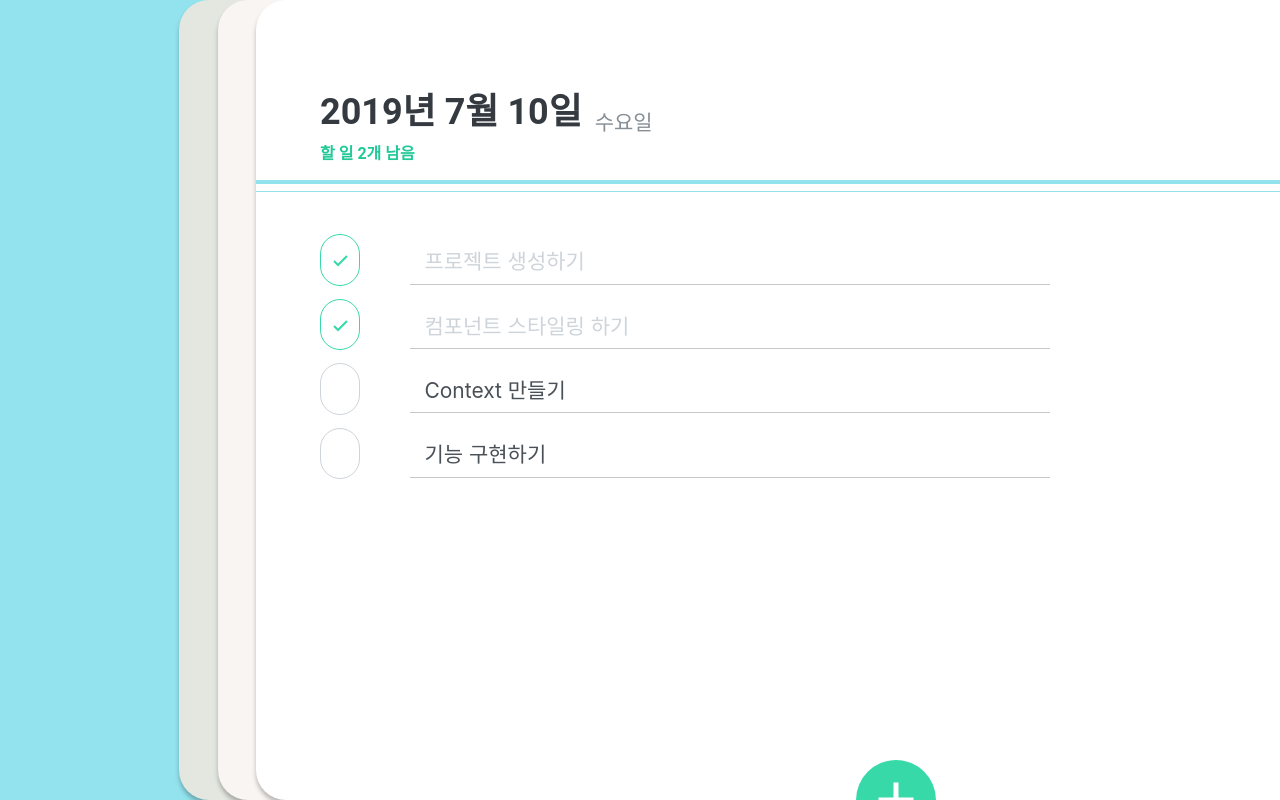
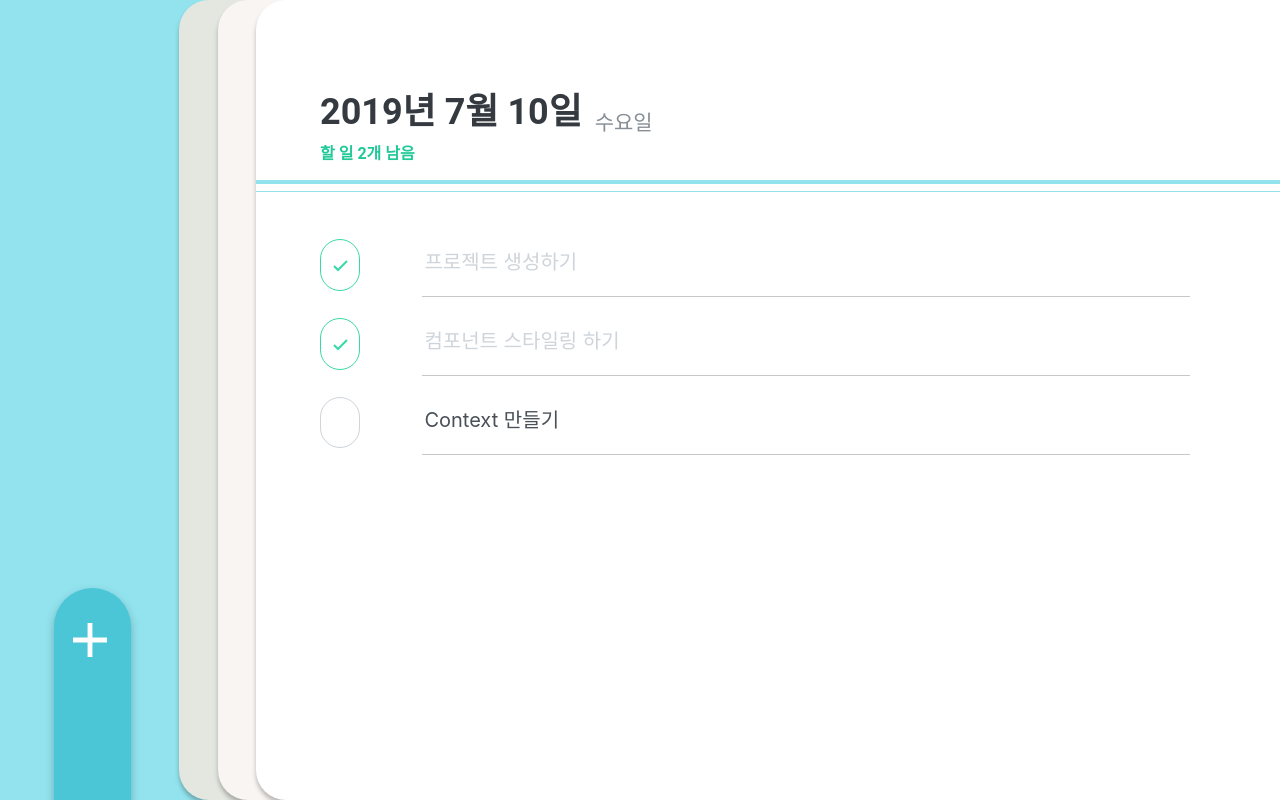
Before and after one commit to LATIsi/todo_list, a React (Create React App) app: page / in a window 1280 px wide. Built offline with nearby package versions, Linux system fonts and the light colour scheme.

Commit message:
homepage_test_1

```diff
--- a/src/component/List.js
+++ b/src/component/List.js
@@ -9,7 +9,6 @@ function List() {
       <TodoItem text="프로젝트 생성하기" done={true} />
       <TodoItem text="컴포넌트 스타일링 하기" done={true} />
       <TodoItem text="Context 만들기" done={false} />
-      <TodoItem text="기능 구현하기" done={false} />
       </div>
   );
 }
--- a/src/component/TodoItem.js
+++ b/src/component/TodoItem.js
@@ -2,14 +2,14 @@ import React from 'react';
 import styled, { css } from 'styled-components';
 import { BiCheck} from 'react-icons/bi';
 import { RiDeleteBin6Line } from 'react-icons/ri';
+import '../style/Line_style.css';
 
 const Remove = styled.div`
   display: flex;
   align-items: center;
-  justify-content: center;
-
   color: #dee2e6;
   font-size: 24px;
+  margin-left:3vw;
   cursor: pointer;
   &:hover {
     color: #ff6b6b;
@@ -18,13 +18,16 @@ const Remove = styled.div`
 `;
 
 const TodoItemBlock = styled.div`
+  flex-wrap: wrap;
   display: flex;
   align-items: center;
   padding-top: 0.5vw;
-  width:50vw;
-  padding-bottom: 0.5vw;
+  width:70vw;
+  padding-bottom: 1vw;
+  margin-top:1vh;
   position:relative;
   left:2vw;
+  margin-right:5vw;
   &:hover {
     ${Remove} {
       display: initial;
@@ -52,14 +55,19 @@ const CheckCircle = styled.div`
 `;
 
 const Text = styled.div`
-  font-size: 21px;
+  flex-basis: 55vw;
+  font-size: 20px;
+  text-align: left;
+  word-break:break-all;
   color: #495057;
+  padding-bottom:1vh;
   ${props =>
     props.done &&
     css`
       color: #ced4da;
     `}
 `;
+
 
 function TodoItem({ id, done, text , Line}) {
   return (
--- a/src/component/Todocreate.js
+++ b/src/component/Todocreate.js
@@ -3,33 +3,52 @@ import styled, { css } from 'styled-components';
 import { MdAdd } from 'react-icons/md';
 
 const CircleButton = styled.button`
-  background: #38d9a9;
+  z-index: 2;
+  background: transparent;
+  cursor: pointer;
+  width: 5.5vw;
+  height: 12vh;
+  align-items: center;
+  justify-content: center;
+  font-size: 60px;
+  position: fixed;
+  bottom: 20vh;
+  left:7vw;
+  transform: translate(-50%, 50%);
+  color: white;
+  border-radius: 50%;
+  border: none;
+  outline: none;
+  display: flex;
+
+  transition: 0.125s all ease-in;
+  ${props =>
+    props.open &&
+    css`
+      transform: translate(-50%, 50%) rotate(45deg);
+    `}
+`;
+
+const Circle = styled.button`
+background: #4BC6D7;
+cursor: pointer;
+width:6vw;
+height: 36.5vh;
+left:6vw;
+margin-left:-1.8vw;
+bottom: -10vh;
+z-index: 1;
+  position: fixed;
+  filter: drop-shadow(0px 4px 4px rgba(0, 0, 0, 0.25));
+  border-radius: 3vw;
+  border: none;
+  outline: none;
   &:hover {
     background: #63e6be;
   }
   &:active {
     background: #20c997;
   }
-
-  z-index: 5;
-  cursor: pointer;
-  width: 80px;
-  height: 80px;
-  display: block;
-  align-items: center;
-  justify-content: center;
-  font-size: 60px;
-  position: absolute;
-  left: 50%;
-  bottom: 0px;
-  transform: translate(-50%, 50%);
-  color: white;
-  border-radius: 50%;
-  border: none;
-  outline: none;
-  display: flex;
-  align-items: center;
-  justify-content: center;
 
   transition: 0.125s all ease-in;
   ${props =>
@@ -43,33 +62,43 @@ const CircleButton = styled.button`
         background: #fa5252;
       }
       transform: translate(-50%, 50%) rotate(45deg);
+
     `}
 `;
-
 const InsertFormPositioner = styled.div`
   width: 100%;
+  height: 26vh;
   bottom: 0;
-  left: 0;
-  position: absolute;
+  left:8vw;
+  position: fixed;
+  background-color:#f8f9fa;
+`;
+
+const InsertFormbg = styled.div`
+  width: 100%;
+  height: 100%;
+  top:0;
+  left:0;
+  background: rgba(0, 0, 0, 0.3);
+  position:fixed;
+
 `;
 
 const InsertForm = styled.form`
   background: #f8f9fa;
-  padding-left: 32px;
-  padding-top: 32px;
-  padding-right: 32px;
-  padding-bottom: 72px;
-
+  height: 26vh;
   border-bottom-left-radius: 16px;
   border-bottom-right-radius: 16px;
   border-top: 1px solid #e9ecef;
 `;
 
 const Input = styled.input`
-  padding: 12px;
+  padding: 1vw;
+  margin-left:-5vw;
+  margin-top:8vh;
   border-radius: 4px;
   border: 1px solid #dee2e6;
-  width: 100%;
+  width: 70vw;
   outline: none;
   font-size: 18px;
   box-sizing: border-box;
@@ -83,15 +112,18 @@ function TodoCreate() {
   return (
     <>
       {open && (
+        <InsertFormbg>
         <InsertFormPositioner>
           <InsertForm>
             <Input autoFocus placeholder="할 일을 입력 후, Enter 를 누르세요" />
           </InsertForm>
         </InsertFormPositioner>
+       </InsertFormbg>
       )}
       <CircleButton onClick={onToggle} open={open}>
         <MdAdd />
       </CircleButton>
+      <Circle/>
     </>
   );
 }
--- a/src/style/Background_style.css
+++ b/src/style/Background_style.css
@@ -22,7 +22,7 @@
 }
 
 .main_ground {
-  position: absolute;
+  position: fixed;
   width: 100%;
   height: 100vh;
   left: 20vw;
@@ -78,10 +78,29 @@
     color: #000000;
   }
   .list{
+    margin-top: 1vw;
     flex: 1;
-    width: 100%;
-    height: 100%;
-    padding: 3.5vh 3vw;
-    overflow-y: auto;
+    overflow: scroll;
+    width: 73vw;
+    height: 65vh;
+    padding: 1.5vh 3vw;
+    overflow-x:hidden;
+    overflow-y:auto;
     position: relative;
   }
+
+  .list::-webkit-scrollbar{
+    width: 0.5vw;
+}
+
+/* 스크롤바 막대 설정*/
+.list::-webkit-scrollbar-thumb{
+    height: 17%;
+    background-color: rgba(33,133,133,1);
+    border-radius: 10px;
+}
+
+/* 스크롤바 뒷 배경 설정*/
+.list::-webkit-scrollbar-track{
+    background-color: rgba(33,133,133,0.33);
+}
--- a/src/style/Line_style.css
+++ b/src/style/Line_style.css
@@ -9,6 +9,7 @@
   .Line2 {
     position: absolute;
     border: 0;
+
     width: 100%;
     height: 0.1vh;
     bottom: 0vh;
@@ -17,9 +18,9 @@
   .Line3 {
     position:absolute;
     border: 0;
-    width: 100%;
-    left:7vw;
+    width: 60vw;
+    left:8vw;
     height: 0.1vh;
-    bottom: 0vh;
+    bottom: -0.2vh;
     background : #c7c7c7;
   }
```
Also changed, not shown: package.json (+6 -2 lines), 2 other files (tests, documents, lock files or other folders).
